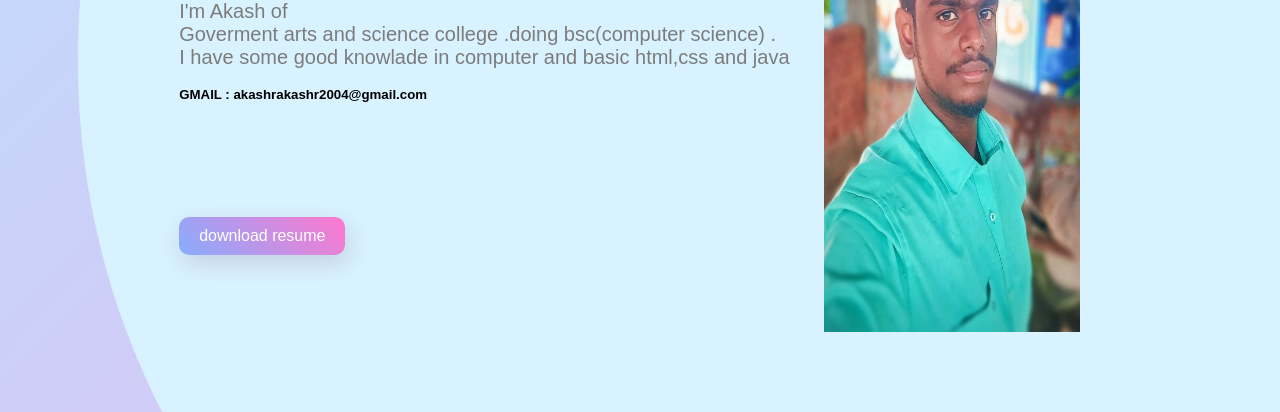
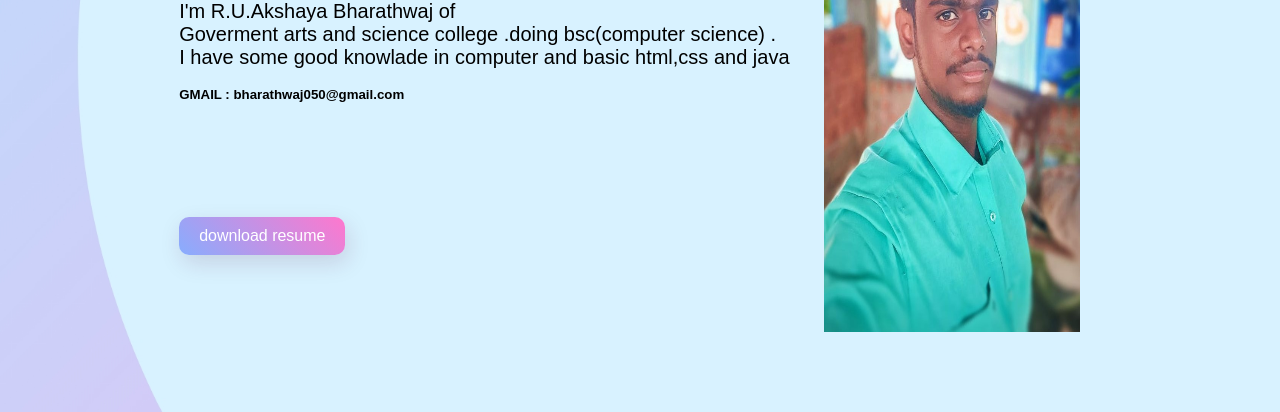
Before and after one commit to Akshayabharathwaj/akshayabharathwaj, a plain HTML site: page index.html in a window 1280 px wide. Shown: the part 388-800 px from the top of the page. Drawn offline with Linux system fonts and the light colour scheme.

Commit message:
modified file

```diff
--- a/index.html
+++ b/index.html
@@ -23,8 +23,8 @@
         </div>
         <div class="content">
             <h1>Welcome to  <br> my <span>PROFILE</span></h1>
-            <p>I'm Akash of <br> Goverment arts and science college .doing bsc(computer science) .<br>I have some good knowlade in computer and basic html,css and java</p>
- <br><h5>GMAIL : akashrakashr2004@gmail.com  </h5>
+            <p>I'm R.U.Akshaya Bharathwaj of <br> Goverment arts and science college .doing bsc(computer science) .<br>I have some good knowlade in computer and basic html,css and java</p>
+ <br><h5>GMAIL : bharathwaj050@gmail.com  </h5>
         </div>
         <div class="content">
            <a href="#" class="button">download resume</a>
--- a/styles.css
+++ b/styles.css
@@ -74,7 +74,7 @@ span{
 
 .content p{
     font-size: 20px;
-    color: #7c7c7c;
+    color: #000000;
 }
 
 .content .button{
```
